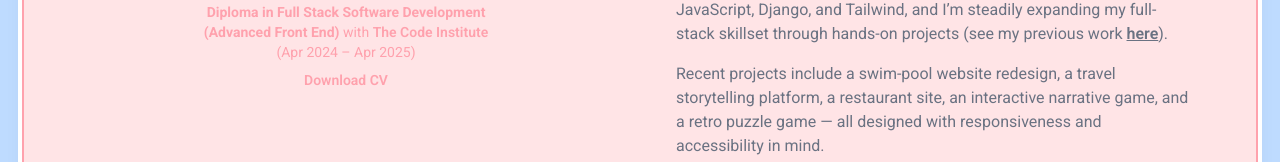
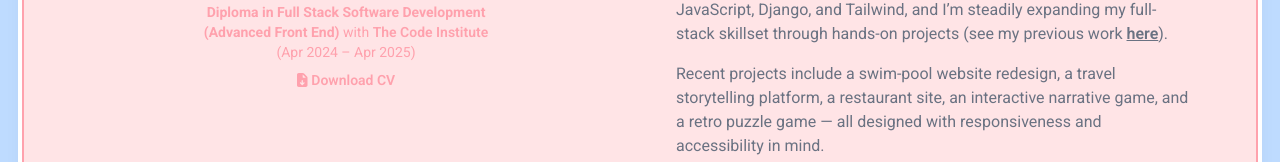
Before and after one commit to maevecrossan/my-portfolio, a Next.js app: page /about in a window 1280 px wide. Shown: the part 958-1120 px from the top of the page. Built offline with nearby package versions, Linux system fonts and the light colour scheme.

Commit message:
Add download icon to cv downlaod link.

```diff
--- a/src/app/about/page.js
+++ b/src/app/about/page.js
@@ -4,7 +4,7 @@ import Link from "next/link";
 import Image from 'next/image';
 import { useState } from 'react';
 import { FontAwesomeIcon } from '@fortawesome/react-fontawesome';
-import { faCaretDown, faLocationDot } from '@fortawesome/free-solid-svg-icons';
+import { faCaretDown, faLocationDot, faFileArrowDown } from '@fortawesome/free-solid-svg-icons';
 
 export default function AboutMePage() {
     const [open, setOpen] = useState(false);
@@ -63,7 +63,9 @@ export default function AboutMePage() {
                                     (Apr 2024 – Apr 2025)
                                 </p>
                                 <p>
-                                    <a href="/path/to/cv.pdf" className="font-semibold hover:underline" target="_blank" rel="noopener noreferrer">Download CV
+                                    <a href="/path/to/cv.pdf" className="font-semibold hover:underline" target="_blank" rel="noopener noreferrer">
+                                        <FontAwesomeIcon icon={faFileArrowDown} className="mr-1 text-rose-300" />
+                                        Download CV
                                     </a>
                                 </p>
                             </div>
```
